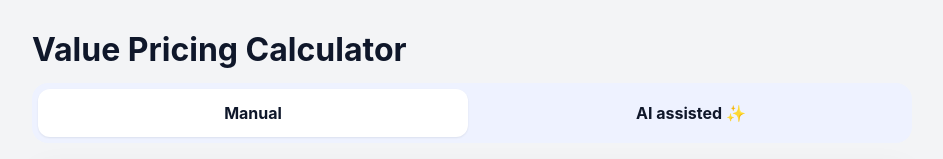
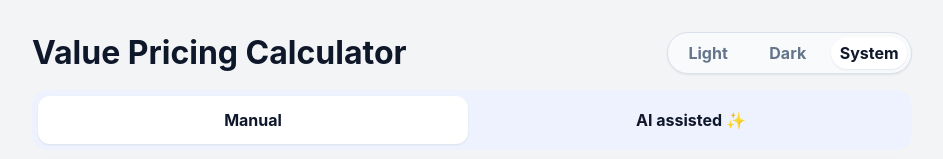
Before and after one commit to phenixita/vpc, a React (Vite) app: page / in a window 1280 px wide. Shown: the top 159 px of the page, without its empty margins (168-1111 px from the left). Built offline with nearby package versions, Linux system fonts and the light colour scheme; no server answers.

Commit message:
Implement theme switching functionality and enhance styling for improved user experience

```diff
--- a/index.html
+++ b/index.html
@@ -8,6 +8,32 @@
       name="description"
       content="AI-assisted value pricing calculator based on Jonathan Stark's VPC, with Goldilocks and Might As Well pricing curves, OpenRouter analysis, and proposal-ready price tiers."
     />
+    <script>
+      ;(() => {
+        try {
+          const storageKey = 'vpc-theme'
+          const storedThemeMode = localStorage.getItem(storageKey)
+          const isValidThemeMode =
+            storedThemeMode === 'light' || storedThemeMode === 'dark' || storedThemeMode === 'system'
+          const resolvedTheme =
+            isValidThemeMode && storedThemeMode !== 'system'
+              ? storedThemeMode
+              : window.matchMedia('(prefers-color-scheme: dark)').matches
+                ? 'dark'
+                : 'light'
+
+          document.documentElement.dataset.theme = resolvedTheme
+          document.documentElement.style.colorScheme = resolvedTheme
+        } catch {
+          const fallbackTheme = window.matchMedia('(prefers-color-scheme: dark)').matches
+            ? 'dark'
+            : 'light'
+
+          document.documentElement.dataset.theme = fallbackTheme
+          document.documentElement.style.colorScheme = fallbackTheme
+        }
+      })()
+    </script>
     <title>Value Pricing Calculator</title>
   </head>
   <body>
--- a/src/App.css
+++ b/src/App.css
@@ -10,10 +10,74 @@
   gap: 16px;
 }
 
+.header {
+  display: flex;
+  flex-wrap: wrap;
+  justify-content: space-between;
+  align-items: center;
+  gap: 12px 16px;
+}
+
 .header h1 {
   margin: 0;
   font-size: clamp(1.5rem, 3vw, 2rem);
   line-height: 1.1;
+}
+
+.theme-switcher {
+  display: inline-flex;
+  align-items: stretch;
+  gap: 4px;
+  padding: 4px;
+  border: 1px solid var(--border);
+  border-radius: 999px;
+  background: var(--surface-muted);
+  box-shadow: var(--shadow-sm);
+}
+
+.theme-switcher-option {
+  position: relative;
+  display: inline-flex;
+  flex: 1 1 0;
+  min-width: 0;
+  cursor: pointer;
+}
+
+.theme-switcher-option input {
+  position: absolute;
+  inset: 0;
+  margin: 0;
+  opacity: 0;
+  cursor: pointer;
+}
+
+.theme-switcher-option span {
+  display: inline-flex;
+  align-items: center;
+  justify-content: center;
+  min-width: 4.5rem;
+  padding: 8px 12px;
+  border-radius: 999px;
+  color: var(--muted);
+  font-weight: 700;
+  line-height: 1;
+  white-space: nowrap;
+  user-select: none;
+  transition:
+    background-color 160ms ease,
+    color 160ms ease,
+    box-shadow 160ms ease;
+}
+
+.theme-switcher-option input:checked + span {
+  background: var(--surface);
+  color: var(--text);
+  box-shadow: var(--shadow-sm);
+}
+
+.theme-switcher-option input:focus-visible + span {
+  outline: 2px solid var(--primary);
+  outline-offset: 2px;
 }
 
 .tabs {
@@ -22,7 +86,7 @@
   gap: 8px;
   padding: 6px;
   border-radius: 16px;
-  background: #eef2ff;
+  background: var(--surface-subtle);
 }
 
 .tab {
@@ -36,8 +100,8 @@
 }
 
 .tab.is-active {
-  background: #ffffff;
-  box-shadow: 0 1px 2px rgba(15, 23, 42, 0.08);
+  background: var(--surface);
+  box-shadow: var(--shadow-sm);
 }
 
 .panel {
@@ -47,7 +111,7 @@
   border: 1px solid var(--border);
   border-radius: 20px;
   background: var(--surface);
-  box-shadow: 0 12px 32px rgba(15, 23, 42, 0.06);
+  box-shadow: var(--shadow-md);
 }
 
 .scenario {
@@ -104,7 +168,7 @@
   border: 1px solid var(--border);
   border-radius: 12px;
   padding: 12px 14px;
-  background: #ffffff;
+  background: var(--surface);
   color: var(--text);
   font-size: 1rem;
 }
@@ -208,8 +272,8 @@
   gap: 10px;
   padding: 16px;
   border-radius: 16px;
-  border: 1px solid #c9d6ff;
-  background: #f5f8ff;
+  border: 1px solid var(--border-accent);
+  background: var(--surface-accent);
 }
 
 .ai-guide h3,
@@ -225,12 +289,12 @@
 }
 
 .warning-box {
-  background: #fff8eb;
-  border-color: #f5d8a8;
+  background: var(--surface-warning);
+  border-color: var(--border-warning);
 }
 
 .ai-explanation {
-  background: #f8fafc;
+  background: var(--surface-muted);
 }
 
 .warning-box ul {
@@ -260,7 +324,7 @@
   border: 1px solid var(--border);
   border-radius: 12px;
   padding: 12px 14px;
-  background: #ffffff;
+  background: var(--surface);
 }
 
 .system-prompt-details summary {
@@ -282,7 +346,7 @@
   border-radius: 12px;
   padding: 13px 16px;
   background: var(--primary);
-  color: #ffffff;
+  color: var(--primary-contrast);
   font-weight: 700;
   cursor: pointer;
 }
@@ -297,7 +361,7 @@
   align-items: center;
   padding: 6px 10px;
   border-radius: 999px;
-  background: #eef2ff;
+  background: var(--surface-subtle);
   color: var(--primary);
   font-weight: 700;
 }
@@ -346,7 +410,7 @@
   padding: 16px;
   border-radius: 14px;
   border: 1px solid var(--border);
-  background: #f8fafc;
+  background: var(--surface-muted);
 }
 
 .tier-label {
@@ -400,6 +464,22 @@
     padding: 20px 12px;
   }
 
+  .header {
+    align-items: stretch;
+  }
+
+  .theme-switcher {
+    width: 100%;
+  }
+
+  .theme-switcher-option {
+    flex: 1 1 0;
+  }
+
+  .theme-switcher-option span {
+    width: 100%;
+  }
+
   .panel {
     padding: 18px;
   }
--- a/src/App.tsx
+++ b/src/App.tsx
@@ -1,4 +1,4 @@
-import { useMemo, useState } from 'react'
+import { useEffect, useMemo, useState } from 'react'
 import { AiScenario } from './components/AiScenario'
 import { ManualScenario } from './components/ManualScenario'
 import {
@@ -19,13 +19,21 @@ import {
 import './App.css'
 
 type ScenarioTabId = 'manual' | 'ai'
+type ThemeMode = 'light' | 'dark' | 'system'
 
 const MAX_PROJECT_BRIEF_LENGTH = 5000
+const THEME_STORAGE_KEY = 'vpc-theme'
 
 const scenarioTabs = [
   { id: 'manual', label: 'Manual' },
   { id: 'ai', label: 'AI assisted ✨' },
 ] satisfies Array<{ id: ScenarioTabId; label: string }>
+
+const themeModeOptions = [
+  { value: 'light', label: 'Light' },
+  { value: 'dark', label: 'Dark' },
+  { value: 'system', label: 'System' },
+] satisfies Array<{ value: ThemeMode; label: string }>
 
 const aiWarningItems = [
   'Your text is sent to external AI services.',
@@ -71,6 +79,32 @@ function keepDigitsOnly(value: string) {
   return value.replace(/\D+/g, '')
 }
 
+function readStoredThemeMode(): ThemeMode {
+  if (typeof window === 'undefined') {
+    return 'system'
+  }
+
+  try {
+    const storedThemeMode = window.localStorage.getItem(THEME_STORAGE_KEY)
+
+    if (storedThemeMode === 'light' || storedThemeMode === 'dark' || storedThemeMode === 'system') {
+      return storedThemeMode
+    }
+  } catch {
+    return 'system'
+  }
+
+  return 'system'
+}
+
+function resolveThemeMode(themeMode: ThemeMode) {
+  if (themeMode !== 'system') {
+    return themeMode
+  }
+
+  return window.matchMedia('(prefers-color-scheme: dark)').matches ? 'dark' : 'light'
+}
+
 function buildSystemPromptWithGeographicContext(systemPrompt: string, geographicZone: string) {
   const geographicContext = geographicZoneSystemPromptContext[geographicZone]
 
@@ -87,6 +121,7 @@ function buildSystemPromptWithGeographicContext(systemPrompt: string, geographic
 
 function App() {
   const [activeTab, setActiveTab] = useState<ScenarioTabId>('manual')
+  const [themeMode, setThemeMode] = useState<ThemeMode>(() => readStoredThemeMode())
   const [manualProjectValue, setManualProjectValue] = useState('')
   const [manualCurveId, setManualCurveId] = useState<CurveId | ''>('')
 
@@ -145,6 +180,42 @@ function App() {
   const showAiValueError = aiProjectValue.trim() !== '' && aiParsedValue === null
   const canAnalyze =
     hasConfiguredOpenRouterKey && projectBrief.trim().length > 0 && hasSanitizedBrief && !isAnalyzing
+
+  useEffect(() => {
+    const root = document.documentElement
+    const resolvedThemeMode = resolveThemeMode(themeMode)
+
+    root.dataset.theme = resolvedThemeMode
+    root.style.colorScheme = resolvedThemeMode
+
+    try {
+      window.localStorage.setItem(THEME_STORAGE_KEY, themeMode)
+    } catch {
+      // Ignore storage failures in private mode or locked-down browsers.
+    }
+
+    if (themeMode !== 'system') {
+      return
+    }
+
+    const mediaQuery = window.matchMedia('(prefers-color-scheme: dark)')
+    const handleChange = () => {
+      const nextResolvedThemeMode = resolveThemeMode('system')
+
+      root.dataset.theme = nextResolvedThemeMode
+      root.style.colorScheme = nextResolvedThemeMode
+    }
+
+    if (typeof mediaQuery.addEventListener === 'function') {
+      mediaQuery.addEventListener('change', handleChange)
+
+      return () => mediaQuery.removeEventListener('change', handleChange)
+    }
+
+    mediaQuery.addListener(handleChange)
+
+    return () => mediaQuery.removeListener(handleChange)
+  }, [themeMode])
 
   async function handleAnalyzeWithAi() {
     if (!hasConfiguredOpenRouterKey) {
@@ -214,6 +285,20 @@ function App() {
       <div className="shell">
         <header className="header">
           <h1>Value Pricing Calculator</h1>
+          <div className="theme-switcher" role="radiogroup" aria-label="Theme mode">
+            {themeModeOptions.map((option) => (
+              <label key={option.value} className="theme-switcher-option">
+                <input
+                  type="radio"
+                  name="theme-mode"
+                  value={option.value}
+                  checked={themeMode === option.value}
+                  onChange={() => setThemeMode(option.value)}
+                />
+                <span>{option.label}</span>
+              </label>
+            ))}
+          </div>
         </header>
 
         <div className="tabs" role="tablist" aria-label="Pricing scenarios">
--- a/src/index.css
+++ b/src/index.css
@@ -3,19 +3,53 @@
     Inter, ui-sans-serif, system-ui, -apple-system, BlinkMacSystemFont, 'Segoe UI', sans-serif;
   line-height: 1.5;
   font-weight: 400;
-  color: #0f172a;
-  background: #f3f4f6;
+  color-scheme: light;
+  color: var(--text);
+  background: var(--page-bg);
   font-synthesis: none;
   text-rendering: optimizeLegibility;
   -webkit-font-smoothing: antialiased;
   -moz-osx-font-smoothing: grayscale;
 
+  --page-bg: #f3f4f6;
   --surface: #ffffff;
+  --surface-muted: #f8fafc;
+  --surface-subtle: #eef2ff;
+  --surface-accent: #f5f8ff;
+  --surface-warning: #fff8eb;
   --border: #dbe1ea;
+  --border-accent: #c9d6ff;
+  --border-warning: #f5d8a8;
   --text: #0f172a;
   --muted: #64748b;
   --primary: #1d4ed8;
+  --primary-contrast: #ffffff;
   --danger: #b91c1c;
+  --shadow-sm: 0 1px 2px rgba(15, 23, 42, 0.08);
+  --shadow-md: 0 12px 32px rgba(15, 23, 42, 0.06);
+  --selection: rgba(29, 78, 216, 0.18);
+}
+
+:root[data-theme='dark'] {
+  color-scheme: dark;
+
+  --page-bg: #0b1220;
+  --surface: #111827;
+  --surface-muted: #0f172a;
+  --surface-subtle: #1e293b;
+  --surface-accent: #101a2e;
+  --surface-warning: #2b2112;
+  --border: #334155;
+  --border-accent: #47597d;
+  --border-warning: #7c5c2b;
+  --text: #e5e7eb;
+  --muted: #94a3b8;
+  --primary: #93c5fd;
+  --primary-contrast: #0b1220;
+  --danger: #fca5a5;
+  --shadow-sm: 0 1px 2px rgba(0, 0, 0, 0.36);
+  --shadow-md: 0 16px 40px rgba(0, 0, 0, 0.34);
+  --selection: rgba(96, 165, 250, 0.24);
 }
 
 * {
@@ -24,13 +58,14 @@
 
 html {
   min-height: 100%;
+  background: var(--page-bg);
 }
 
 body {
   margin: 0;
   min-width: 320px;
   min-height: 100vh;
-  background: #f3f4f6;
+  background: var(--page-bg);
   color: var(--text);
 }
 
@@ -46,5 +81,5 @@ textarea {
 }
 
 ::selection {
-  background: rgba(29, 78, 216, 0.18);
+  background: var(--selection);
 }
```
